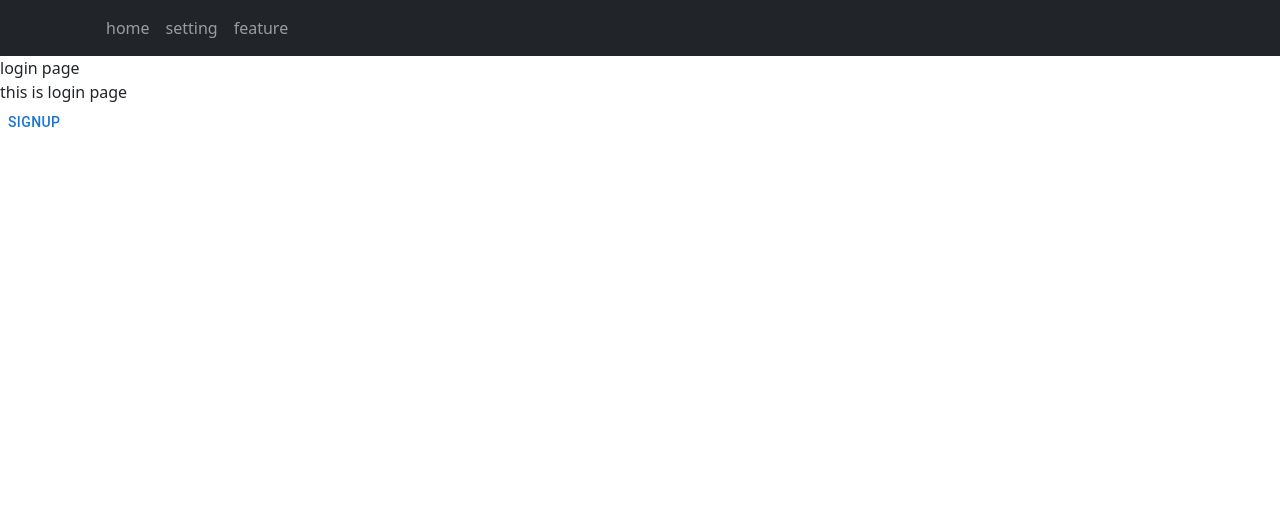
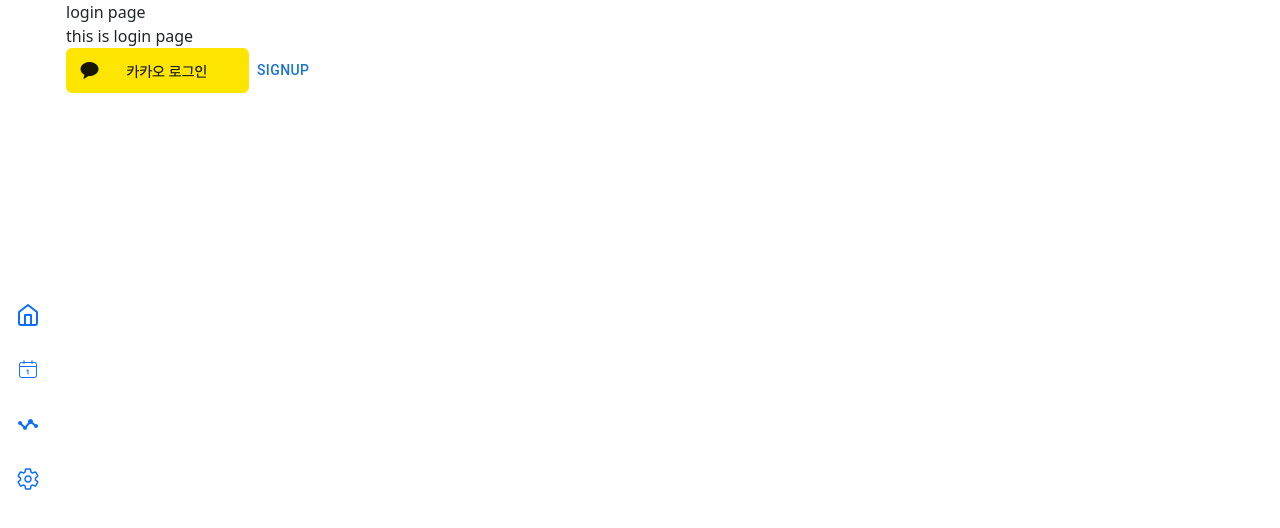
Before and after one commit to stay7/happiness-web, a React (Create React App) app: page / in a window 1280 px wide. Shown: the top 528 px of the page. Built offline with nearby package versions, Linux system fonts and the light colour scheme.

Commit message:
카카오 회원가입 만들기

```diff
--- a/package.json
+++ b/package.json
@@ -20,7 +20,9 @@
     "react-bootstrap": "^2.7.0",
     "react-calendar": "^4.0.0",
     "react-dom": "^18.2.0",
+    "react-icons": "^4.7.1",
     "recoil": "^0.7.6",
+    "styled-components": "^5.3.6",
     "typescript": "^4.9.4",
     "web-vitals": "^2.1.4"
   },
@@ -50,7 +52,9 @@
   },
   "devDependencies": {
     "@types/react-calendar": "^3.9.0",
+    "@types/styled-components": "^5.1.26",
     "react-router-dom": "^6.5.0",
     "react-scripts": "^5.0.1"
-  }
+  },
+  "proxy": "http://localhost:8080"
 }
--- a/src/components/layout.tsx
+++ b/src/components/layout.tsx
@@ -1,22 +1,6 @@
 import React from "react";
-import {Container, Nav, Navbar} from "react-bootstrap";
-
-const Header = () => {
-    return (
-        <>
-            <Navbar bg="dark" variant="dark">
-                <Container>
-                    <Navbar.Brand />
-                    <Nav className="me-auto">
-                        <Nav.Link href="/home">home</Nav.Link>
-                        <Nav.Link href="/setting">setting</Nav.Link>
-                        <Nav.Link href="/feature">feature</Nav.Link>
-                    </Nav>
-                </Container>
-            </Navbar>
-        </>
-    )
-}
+import MenuBar from "./menuBar";
+import styled from "styled-components";
 
 type Props = {
     children: React.ReactNode
@@ -24,13 +8,19 @@ type Props = {
 
 const layout: React.FC<Props> = ({children}) => {
     return (
-        <>
-            <Header />
+        <Container>
+            <MenuBar/>
             <div>
                 {children}
             </div>
-        </>
+        </Container>
     )
 }
 
+const Container = styled.div`
+  display: flex;
+  flex-direction: row;
+  height: 100vh;
+`
+
 export default layout
--- /dev/null
+++ b/src/components/menuBar.tsx
@@ -0,0 +1,44 @@
+import React from 'react';
+import {FiHome} from "react-icons/fi";
+import {CiCalendarDate} from "react-icons/ci";
+import {BiStats} from "react-icons/bi";
+import {IoSettingsOutline} from "react-icons/io5";
+import styled from "styled-components";
+
+export function MenuBar() {
+    return (
+        <Container>
+            <MenuBox>
+                <Nav href="/home"><FiHome size={24}/></Nav>
+                <Nav href="/record"><CiCalendarDate size={24}/></Nav>
+                <Nav href="/stat"><BiStats size={24}/></Nav>
+                <Nav href="/setting"><IoSettingsOutline size={24}/></Nav>
+            </MenuBox>
+        </Container>
+    );
+}
+
+const Container = styled.div`
+  display: flex;
+  flex-direction: column;
+  justify-content: center;
+  width: 66px;
+  height: 100%;
+  margin-top: auto;
+  margin-bottom: auto;
+`
+
+const MenuBox = styled.div`
+  display: flex;
+  flex-direction: column;
+  align-items: center;
+  justify-content: space-evenly;
+  height: 240px;
+`
+
+const Nav = styled.a`
+  width: 34px;
+  height: 34px;
+`
+
+export default MenuBar;
--- a/src/domain/accountBook/spendingStore.ts
+++ b/src/domain/accountBook/spendingStore.ts
@@ -12,7 +12,7 @@ export class SpendingStore {
 
     async all(accountBookId: number): Promise<IAllSpendingsResponse> {
         const data = {"accountBookId": accountBookId}
-        const response = await this.client.post<IAllSpendingsResponse>("/record/all", data)
+        const response = await this.client.post<IAllSpendingsResponse>("/spending/all", data)
         console.log(response)
         return response.data
     }
--- a/src/domain/auth/authStore.ts
+++ b/src/domain/auth/authStore.ts
@@ -6,6 +6,16 @@ export class AuthStore {
 
     constructor(client: AxiosInstance) {
         this.client = client
+    }
+
+    async authorizeKakao(): Promise<string> {
+        try {
+            const response = await this.client.get("/oauth/signup/kakao")
+            console.log(response)
+            return response.data
+        } catch (e) {
+            throw e
+        }
     }
 
     async signup(): Promise<ISignupData> {
--- a/src/page/homePage.tsx
+++ b/src/page/homePage.tsx
@@ -36,7 +36,6 @@ const HomePage = () => {
 
 
     return (
-        <div>
         <Layout>
             <HomeCalendar/>
             <div>all</div>
@@ -44,7 +43,6 @@ const HomePage = () => {
             <div>today {selectedDay.format("YYYYMMDD")}</div>
             {records?.map(value => <div>{value.spendAt} {value.amount}</div>)}
         </Layout>
-        </div>
     )
 
     async function getAllAccountBooks() {
--- a/src/page/loginPage.tsx
+++ b/src/page/loginPage.tsx
@@ -5,8 +5,9 @@ import {accessTokenState, refreshTokenState} from "../domain/auth/authState";
 import authStore from "../domain/auth/authStore";
 import useLocalStorage from "../hooks/useLocalStorage";
 import {useNavigate} from "react-router-dom";
-import {useEffect} from "react";
+import {useEffect, useState} from "react";
 import Layout from "../components/layout";
+import kakaoLoginButton from "../static/kakao_login_medium_narrow.png"
 
 const LoginPage = () => {
     const [accessToken, setAccessToken] = useRecoilState<string>(accessTokenState)
@@ -14,6 +15,10 @@ const LoginPage = () => {
     const [storageAccessToken, saveAccessToken] = useLocalStorage("accessToken", "")
     const [storageRefreshToken, saveRefreshToken] = useLocalStorage("refreshToken", "")
     const navigate = useNavigate()
+
+    const CLIENT_ID = "49337afa0c28846233d9674785019fab"
+    const REDIRECT_URI = "http://localhost:8080/oauth/kakao/code"
+    const KAKAO_AUTH_URL = `https://kauth.kakao.com/oauth/authorize?client_id=${CLIENT_ID}&redirect_uri=${REDIRECT_URI}&response_type=code`;
 
     useEffect(() => {
         if (storageAccessToken) {
@@ -39,6 +44,9 @@ const LoginPage = () => {
                     <div>this is login page</div>
                     <div>{accessToken}</div>
                     <div>{refreshToken}</div>
+                    <a href={KAKAO_AUTH_URL}>
+                        <img src={kakaoLoginButton} alt="kakao login button"/>
+                    </a>
                     <Button onClick={async () => {
                         const {accessToken, refreshToken} = await authStore.signup()
                         console.log('accessToken:' + accessToken)
--- a/src/page/recordPage.tsx
+++ b/src/page/recordPage.tsx
@@ -16,28 +16,29 @@ const RecordPage = () => {
     const [payment, setPayment] = useState<Payment>(accountBook?.payments[0]!)
     const [category, setCategory] = useState<Category>(accountBook?.categories[0]!)
 
+    const removeCommaRegex = /[^\d]+/g
+    const concatCommaRegex = /(\d)(?=(?:\d{3})+(?!\d))/g
+
     const onChangeAmount = (event: React.ChangeEvent<HTMLTextAreaElement | HTMLInputElement>) => {
         if (event.target.value == "0") {
             return
         }
-        const numberAmount = event.target.value.replaceAll(/[^\d]+/g, "")
-        const joinCommaAmount = numberAmount.replace(/(\d)(?=(?:\d{3})+(?!\d))/g, "$1,")
+        const numberAmount = event.target.value.replaceAll(removeCommaRegex, "")
+        const joinCommaAmount = numberAmount.replace(concatCommaRegex, "$1,")
         setAmount(joinCommaAmount)
     }
 
     const onAddRecord = async () => {
         const data: IRecordForm = {
             accountBookId: accountBook!.id,
-            amount: parseInt(amount),
+            amount: parseInt(amount.replaceAll(removeCommaRegex, "")),
             categoryId: category.id,
             description: "",
             paymentId: payment.id,
             spendAt: selectedDate.format("YYYYMMDD")
         }
-        console.log(data)
         await accountBookStore.record(data)
     }
-    console.log('payment', payment)
 
     return (
         <>
--- a/src/utils/happinessClient.ts
+++ b/src/utils/happinessClient.ts
@@ -5,7 +5,7 @@ const happinessClient = axios.create(
     {
         baseURL: "http://localhost:8080",
         headers: {
-            'Accept': "application/json",
+            'Accept': "application/json, text/html",
             'Content-Type': "application/json",
         }
     }
```
Also changed, not shown: src/static/kakao_login_medium_narrow.png (added), 1 other file (tests, documents, lock files or other folders). Lines whose indentation alone changed are shown as unchanged.
